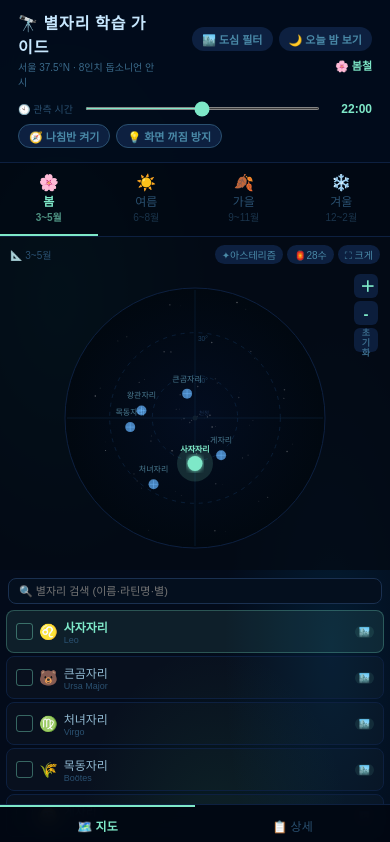
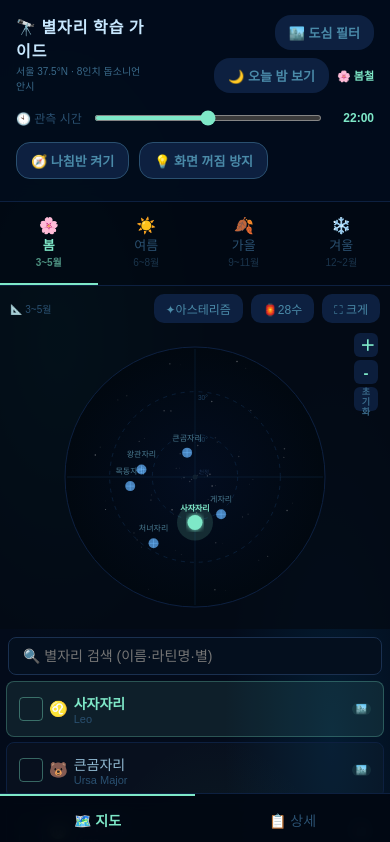
Before and after one commit to heromazinga/my-star-app, a React (Vite) app: page / in a window 390 px wide. Shown: the top 842 px of the page. Built offline with nearby package versions, Linux system fonts and the light colour scheme.

Commit message:
Mobile Update App.jsx

```diff
--- a/src/App.jsx
+++ b/src/App.jsx
@@ -1344,7 +1344,7 @@ export default function App() {
 
 
   return (
-    <div style={{background:sc.nebula,minHeight:"100vh",color:"#d0e8f8",fontFamily:"'Noto Sans KR','Apple SD Gothic Neo',sans-serif",fontSize:"14px",transition:"background 0.8s"}}>
+    <div style={{background:sc.nebula,minHeight:"100vh",color:"#d0e8f8",fontFamily:"'Noto Sans KR','Apple SD Gothic Neo',sans-serif",fontSize:isMobile?"15px":"14px",transition:"background 0.8s",paddingTop:"env(safe-area-inset-top)"}}>
       <style>{`
         @import url('https://fonts.googleapis.com/css2?family=Noto+Serif+KR:wght@400;600&family=Exo+2:wght@300;700;800&display=swap');
         ::-webkit-scrollbar{width:4px} ::-webkit-scrollbar-track{background:#010810} ::-webkit-scrollbar-thumb{background:#1a3050;border-radius:3px}
@@ -1353,27 +1353,27 @@ export default function App() {
       `}</style>
 
       {/* HEADER */}
-      <div style={{padding:"10px 18px",borderBottom:"1px solid #0d2040",background:"rgba(2,12,28,.92)",backdropFilter:"blur(10px)"}}>
+      <div style={{padding:isMobile?"14px 16px":"10px 18px",borderBottom:"1px solid #0d2040",background:"rgba(2,12,28,.92)",backdropFilter:"blur(10px)"}}>
         <div style={{display:"flex",alignItems:"center",justifyContent:"space-between",gap:"10px",marginBottom:"8px"}}>
           <div>
             <div style={{fontSize:"16px",fontWeight:"800",color:"#c8e8ff",letterSpacing:"1px",fontFamily:"'Exo 2',sans-serif"}}>🔭 별자리 학습 가이드</div>
             <div style={{fontSize:"10px",color:"#3a6a8a",marginTop:"1px"}}>서울 37.5°N · 8인치 돕소니언 안시</div>
           </div>
-          <div style={{display:"flex",alignItems:"center",gap:"6px",flexWrap:"wrap",justifyContent:"flex-end"}}>
+          <div style={{display:"flex",alignItems:"center",gap:isMobile?"8px":"6px",flexWrap:"wrap",justifyContent:"flex-end"}}>
             {todayMode && (
               <select value={currentMonth} onChange={e=>setCurrentMonth(Number(e.target.value))}
-                style={{padding:"4px 7px",borderRadius:"8px",border:"1px solid #1a4060",background:"#041020",color:"#7EE8C8",fontSize:"11px",cursor:"pointer",fontFamily:"inherit"}}>
+                style={{padding:isMobile?"8px 10px":"4px 7px",borderRadius:"8px",border:"1px solid #1a4060",background:"#041020",color:"#7EE8C8",fontSize:isMobile?"13px":"11px",cursor:"pointer",fontFamily:"inherit"}}>
                 {["1월","2월","3월","4월","5월","6월","7월","8월","9월","10월","11월","12월"].map((m,i)=><option key={i+1} value={i+1}>{m}</option>)}
               </select>
             )}
             {/* Urban filter */}
             <button onClick={()=>setUrbanFilter(v=>!v)}
-              style={S.pillBtn(urbanFilter, "#FFD166")}>
+              style={{...S.pillBtn(urbanFilter, "#FFD166"), padding:isMobile?"8px 14px":"4px 10px", fontSize:isMobile?"13px":"11px"}}>
               🏙️ {urbanFilter ? "도심만 ON" : "도심 필터"}
             </button>
             {/* Today mode */}
             <button onClick={()=>setTodayMode(v=>!v)}
-              style={{padding:"4px 10px",borderRadius:"16px",border:"none",cursor:"pointer",fontSize:"11px",fontFamily:"inherit",fontWeight:"700",
+              style={{padding:isMobile?"8px 14px":"4px 10px",borderRadius:"16px",border:"none",cursor:"pointer",fontSize:isMobile?"13px":"11px",fontFamily:"inherit",fontWeight:"700",
                 background:todayMode?"linear-gradient(135deg,#FFD166,#F4845F)":"#0d2040",
                 color:todayMode?"#030B1A":"#4a8aa8",
                 boxShadow:todayMode?"0 0 10px rgba(255,200,80,0.35)":"none"}}>
@@ -1383,20 +1383,20 @@ export default function App() {
           </div>
         </div>
         {/* Time slider */}
-        <div style={{display:"flex",alignItems:"center",gap:"10px",padding:"4px 0"}}>
-          <span style={{fontSize:"10px",color:"#2a5070",flexShrink:0}}>🕙 관측 시간</span>
+        <div style={{display:"flex",alignItems:"center",gap:"10px",padding:isMobile?"8px 0":"4px 0"}}>
+          <span style={{fontSize:isMobile?"12px":"10px",color:"#2a5070",flexShrink:0}}>🕙 관측 시간</span>
           <input type="range" min={19} max={25} step={0.5} value={obsHour}
             onChange={e=>setObsHour(Number(e.target.value))}
-            style={{flex:1,accentColor:sc.color,cursor:"pointer",height:"3px"}}/>
+            style={{flex:1,accentColor:sc.color,cursor:"pointer",height:isMobile?"6px":"3px"}}/>
           <span style={{fontSize:"12px",fontWeight:"700",color:sc.color,minWidth:"40px",textAlign:"right"}}>
             {(()=>{const h=obsHour>=24?obsHour-24:obsHour;const hh=Math.floor(h);const mm=h%1?'30':'00';return `${String(hh).padStart(2,'0')}:${mm}`;})()}
           </span>
         </div>
         {/* 나침반 + WakeLock 컨트롤 */}
-        <div style={{display:"flex",gap:6,padding:"4px 0",alignItems:"center",flexWrap:"wrap"}}>
+        <div style={{display:"flex",gap:isMobile?10:6,padding:isMobile?"8px 0":"4px 0",alignItems:"center",flexWrap:"wrap"}}>
           {/* 나침반 버튼 */}
           {compassPerm === "granted" ? (
-            <div style={{display:"flex",alignItems:"center",gap:5,padding:"3px 10px",borderRadius:14,
+            <div style={{display:"flex",alignItems:"center",gap:5,padding:isMobile?"6px 12px":"3px 10px",borderRadius:14,
               background:"rgba(255,209,102,0.15)",border:"1px solid rgba(255,209,102,0.4)"}}>
               <span style={{fontSize:"11px",color:"#FFD166",fontWeight:"700"}}>
                 🧭 {heading !== null ? `${heading}° ${["N","NNE","NE","ENE","E","ESE","SE","SSE","S","SSW","SW","WSW","W","WNW","NW","NNW"][Math.round(heading/22.5)%16]}` : "측정 중…"}
@@ -1408,17 +1408,17 @@ export default function App() {
             <span style={{fontSize:"10px",color:"#3a6a8a"}}>🧭 나침반 미지원 기기</span>
           ) : (
             <button onClick={startListening}
-              style={{padding:"3px 10px",borderRadius:14,border:"1px solid #2a5070",background:"#0d2040",
-                color:"#4a8aa8",fontSize:"11px",cursor:"pointer",fontFamily:"inherit",fontWeight:"600"}}>
+              style={{padding:isMobile?"8px 14px":"3px 10px",borderRadius:14,border:"1px solid #2a5070",background:"#0d2040",
+                color:"#4a8aa8",fontSize:isMobile?"13px":"11px",cursor:"pointer",fontFamily:"inherit",fontWeight:"600"}}>
               🧭 나침반 켜기
             </button>
           )}
           {/* WakeLock 버튼 */}
           {wakeLockSupported && (
             <button onClick={wakeLockActive ? releaseWakeLock : requestWakeLock}
-              style={{padding:"3px 10px",borderRadius:14,border:`1px solid ${wakeLockActive?"#7EE8C8":"#2a5070"}`,
+              style={{padding:isMobile?"8px 14px":"3px 10px",borderRadius:14,border:`1px solid ${wakeLockActive?"#7EE8C8":"#2a5070"}`,
                 background:wakeLockActive?"rgba(126,232,200,0.15)":"#0d2040",
-                color:wakeLockActive?"#7EE8C8":"#4a8aa8",fontSize:"11px",cursor:"pointer",fontFamily:"inherit",fontWeight:"600"}}>
+                color:wakeLockActive?"#7EE8C8":"#4a8aa8",fontSize:isMobile?"13px":"11px",cursor:"pointer",fontFamily:"inherit",fontWeight:"600"}}>
               {wakeLockActive ? "💡 화면 켜짐 유지 ON" : "💡 화면 꺼짐 방지"}
             </button>
           )}
@@ -1430,7 +1430,7 @@ export default function App() {
       <div style={{display:"flex",borderBottom:"1px solid #0d2040",background:"rgba(2,8,18,.9)"}}>
         {SEASONS_CFG.map(s=>(
           <button key={s.id} className="tb" onClick={()=>changeSeason(s.id)}
-            style={{flex:1,padding:"10px 4px",border:"none",background:"none",cursor:"pointer",fontSize:"12px",fontWeight:s.id===season?"800":"400",color:s.id===season?s.color:"#2a5070",borderBottom:s.id===season?`2px solid ${s.color}`:"2px solid transparent",fontFamily:"inherit"}}>
+            style={{flex:1,padding:isMobile?"14px 4px":"10px 4px",border:"none",background:"none",cursor:"pointer",fontSize:isMobile?"13px":"12px",fontWeight:s.id===season?"800":"400",color:s.id===season?s.color:"#2a5070",borderBottom:s.id===season?`2px solid ${s.color}`:"2px solid transparent",fontFamily:"inherit"}}>
             <div style={{fontSize:"16px"}}>{s.emoji}</div><div>{s.label}</div><div style={{fontSize:"10px",opacity:.6}}>{s.months}</div>
           </button>
         ))}
@@ -1462,14 +1462,14 @@ export default function App() {
               <span style={{fontSize:"10px",color:"#2a5070"}}>
                 {todayMode?`🌙 ${["1월","2월","3월","4월","5월","6월","7월","8월","9월","10월","11월","12월"][currentMonth-1]} 밤하늘`:`📐 ${sc.months}`}
               </span>
-              <div style={{display:"flex",gap:4}}>
-                <button onClick={()=>setShowAst(v=>!v)} style={{padding:"2px 7px",borderRadius:10,border:"none",cursor:"pointer",fontSize:"10px",fontFamily:"inherit",background:showAst?sc.color:"#0d2040",color:showAst?"#030B1A":"#4a8aa8",fontWeight:showAst?"700":"400"}}>
+              <div style={{display:"flex",gap:isMobile?8:4}}>
+                <button onClick={()=>setShowAst(v=>!v)} style={{padding:isMobile?"6px 12px":"2px 7px",borderRadius:10,border:"none",cursor:"pointer",fontSize:isMobile?"12px":"10px",fontFamily:"inherit",background:showAst?sc.color:"#0d2040",color:showAst?"#030B1A":"#4a8aa8",fontWeight:showAst?"700":"400"}}>
                   {showAst?"✦ON":"✦아스테리즘"}
                 </button>
-                <button onClick={()=>setShow28su(v=>!v)} style={{padding:"2px 7px",borderRadius:10,border:"none",cursor:"pointer",fontSize:"10px",fontFamily:"inherit",background:show28su?"#F4845F":"#0d2040",color:show28su?"#030B1A":"#4a8aa8",fontWeight:show28su?"700":"400"}}>
+                <button onClick={()=>setShow28su(v=>!v)} style={{padding:isMobile?"6px 12px":"2px 7px",borderRadius:10,border:"none",cursor:"pointer",fontSize:isMobile?"12px":"10px",fontFamily:"inherit",background:show28su?"#F4845F":"#0d2040",color:show28su?"#030B1A":"#4a8aa8",fontWeight:show28su?"700":"400"}}>
                   {show28su?"🏮ON":"🏮28수"}
                 </button>
-                <button onClick={()=>setFullscreen(true)} style={{padding:"2px 7px",borderRadius:10,border:"none",cursor:"pointer",fontSize:"10px",fontFamily:"inherit",background:"#0d2040",color:"#4a8aa8"}}>
+                <button onClick={()=>setFullscreen(true)} style={{padding:isMobile?"6px 12px":"2px 7px",borderRadius:10,border:"none",cursor:"pointer",fontSize:isMobile?"12px":"10px",fontFamily:"inherit",background:"#0d2040",color:"#4a8aa8"}}>
                   ⛶ 크게
                 </button>
               </div>
@@ -1502,8 +1502,8 @@ export default function App() {
             <div style={{padding:"2px 2px 6px",position:"relative"}}>
               <input type="text" value={searchQuery} onChange={e=>setSearchQuery(e.target.value)}
                 placeholder="🔍 별자리 검색 (이름·라틴명·별)"
-                style={{width:"100%",padding:"6px 10px",paddingRight:searchQuery?"28px":"10px",borderRadius:8,
-                  border:"1px solid #1a3050",background:"#040f1e",color:"#90b8d0",fontSize:"11px",
+                style={{width:"100%",padding:isMobile?"10px 14px":"6px 10px",paddingRight:searchQuery?"28px":"10px",borderRadius:8,
+                  border:"1px solid #1a3050",background:"#040f1e",color:"#90b8d0",fontSize:isMobile?"14px":"11px",
                   fontFamily:"inherit",outline:"none",boxSizing:"border-box"}}/>
               {searchQuery && (
                 <button onClick={()=>setSearchQuery("")}
@@ -1533,21 +1533,21 @@ export default function App() {
               const isChecked=!!checklist[id];
               return (
               <div key={id} className="cc" onClick={()=>selectConst(id)}
-                style={{padding:"7px 9px",marginBottom:"3px",borderRadius:"8px",cursor:"pointer",
+                style={{padding:isMobile?"11px 12px":"7px 9px",marginBottom:isMobile?"5px":"3px",borderRadius:"8px",cursor:"pointer",
                   background:isSel?`${dotColor}18`:"rgba(255,255,255,.02)",
                   border:`1px solid ${isSel?dotColor+"44":"#0d2040"}`,opacity:isChecked?0.5:1}}>
                 <div style={{display:"flex",alignItems:"center",gap:6}}>
                   <div onClick={e=>{e.stopPropagation();toggleCheck(id);}}
-                    style={{flexShrink:0,width:15,height:15,borderRadius:3,border:`1.5px solid ${dotColor}66`,
+                    style={{flexShrink:0,width:isMobile?22:15,height:isMobile?22:15,borderRadius:isMobile?4:3,border:`1.5px solid ${dotColor}66`,
                       background:isChecked?dotColor:"transparent",display:"flex",alignItems:"center",
                       justifyContent:"center",cursor:"pointer",fontSize:"9px",color:"#030B1A",fontWeight:"900"}}>
                     {isChecked&&"✓"}
                   </div>
                   <span style={{fontSize:"15px"}}>{cn.symbol||"★"}</span>
                   <div style={{flex:1,minWidth:0}}>
-                    <div style={{fontWeight:isSel?"700":"400",color:isSel?dotColor:"#90b8d0",fontSize:"12px",
+                    <div style={{fontWeight:isSel?"700":"400",color:isSel?dotColor:"#90b8d0",fontSize:isMobile?"14px":"12px",
                       textDecoration:isChecked?"line-through":"none"}}>{cn.name||id}</div>
-                    <div style={{fontSize:"9px",color:"#2a5070"}}>{cn.latin||""}</div>
+                    <div style={{fontSize:isMobile?"11px":"9px",color:"#2a5070"}}>{cn.latin||""}</div>
                   </div>
                   <span style={{fontSize:"9px",color:URBAN_COLORS[uvis],flexShrink:0,
                     background:`${URBAN_COLORS[uvis]}18`,padding:"1px 4px",borderRadius:8}}>
@@ -1589,7 +1589,7 @@ export default function App() {
             <div className={isMobile?"mobile-scroll":""} style={{display:"flex",gap:"4px",marginTop:"10px",flexWrap:isMobile?"nowrap":"wrap",overflowX:isMobile?"auto":"visible",paddingBottom:isMobile?"4px":"0",WebkitOverflowScrolling:"touch"}}>
               {[["info","📍 관측"],["myth","📖 신화"],["talk","💬 스몰토크"],["specs","⭐ 별 스펙"],["dso","🔭 딥스카이"],["kor","🏮 동양"],["planet","🪐 행성"],["cond","🌙 관측조건"],["challenge","🎯 챌린지"],["guide","🌟 초보가이드"],["ast","✦ 아스테리즘"]].map(([t,lbl])=>(
                 <button key={t} className="tb" onClick={()=>setTab(t)}
-                  style={{...S.tabBtn(t===tab, sc.color),flexShrink:0,whiteSpace:"nowrap"}}>{lbl}</button>
+                  style={{...S.tabBtn(t===tab, sc.color),flexShrink:0,whiteSpace:"nowrap",padding:isMobile?"8px 14px":"3px 9px",fontSize:isMobile?"12px":"10.5px"}}>{lbl}</button>
               ))}
             </div>
           </div>
@@ -1807,11 +1807,11 @@ export default function App() {
 
       {/* MOBILE BOTTOM TAB BAR */}
       {isMobile && (
-        <div style={{display:"flex",borderTop:"1px solid #0d2040",background:"rgba(2,8,18,.95)",backdropFilter:"blur(10px)",position:"sticky",bottom:0,zIndex:100}}>
+        <div style={{display:"flex",borderTop:"1px solid #0d2040",background:"rgba(2,8,18,.95)",backdropFilter:"blur(10px)",position:"sticky",bottom:0,zIndex:100,paddingBottom:"env(safe-area-inset-bottom)"}}>
           {[["map","🗺️ 지도"],["detail","📋 상세"]].map(([t,lbl])=>(
             <button key={t} onClick={()=>setMobileTab(t)}
-              style={{flex:1,padding:"10px 4px",border:"none",background:"none",cursor:"pointer",
-                fontSize:"12px",fontWeight:mobileTab===t?"700":"400",
+              style={{flex:1,padding:"14px 4px",border:"none",background:"none",cursor:"pointer",
+                fontSize:"14px",fontWeight:mobileTab===t?"700":"400",
                 color:mobileTab===t?sc.color:"#2a5070",
                 borderTop:mobileTab===t?`2px solid ${sc.color}`:"2px solid transparent",
                 fontFamily:"inherit"}}>
@@ -1821,7 +1821,7 @@ export default function App() {
         </div>
       )}
 
-      <div style={{padding:"7px 18px",borderTop:"1px solid #0d2040",fontSize:"10px",color:"#1a3050",display:"flex",justifyContent:"space-between",background:"rgba(2,8,18,.9)"}}>
+      <div style={{padding:"7px 18px",borderTop:"1px solid #0d2040",fontSize:"10px",color:"#1a3050",display:isMobile?"none":"flex",justifyContent:"space-between",background:"rgba(2,8,18,.9)"}}>
         <span>서울 37.5°N · 8인치 돕소니언 안시 · v9c</span>
         <span>{Object.keys(CONST_DATA).length}개 별자리 · 28수 · 줌/핀치/체크리스트 🌙</span>
       </div>
```
